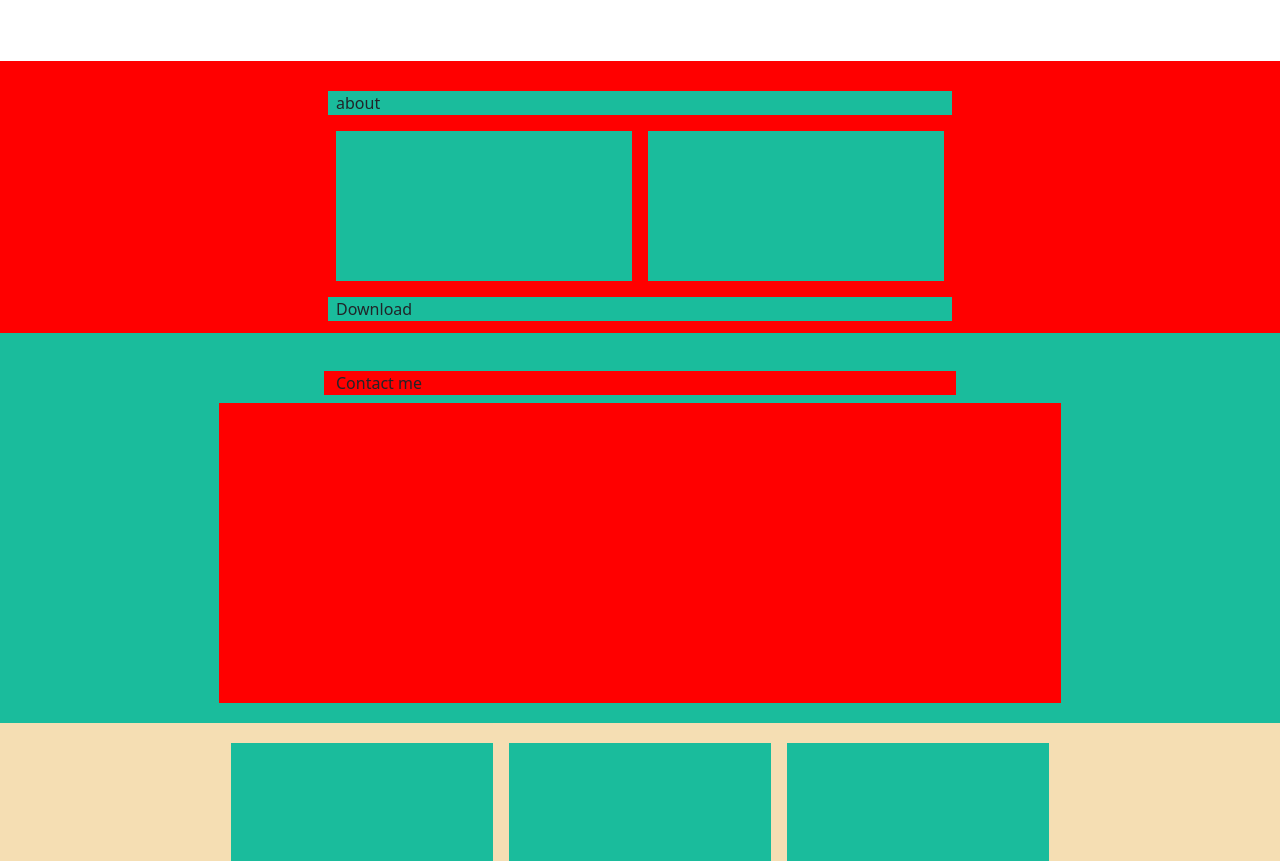
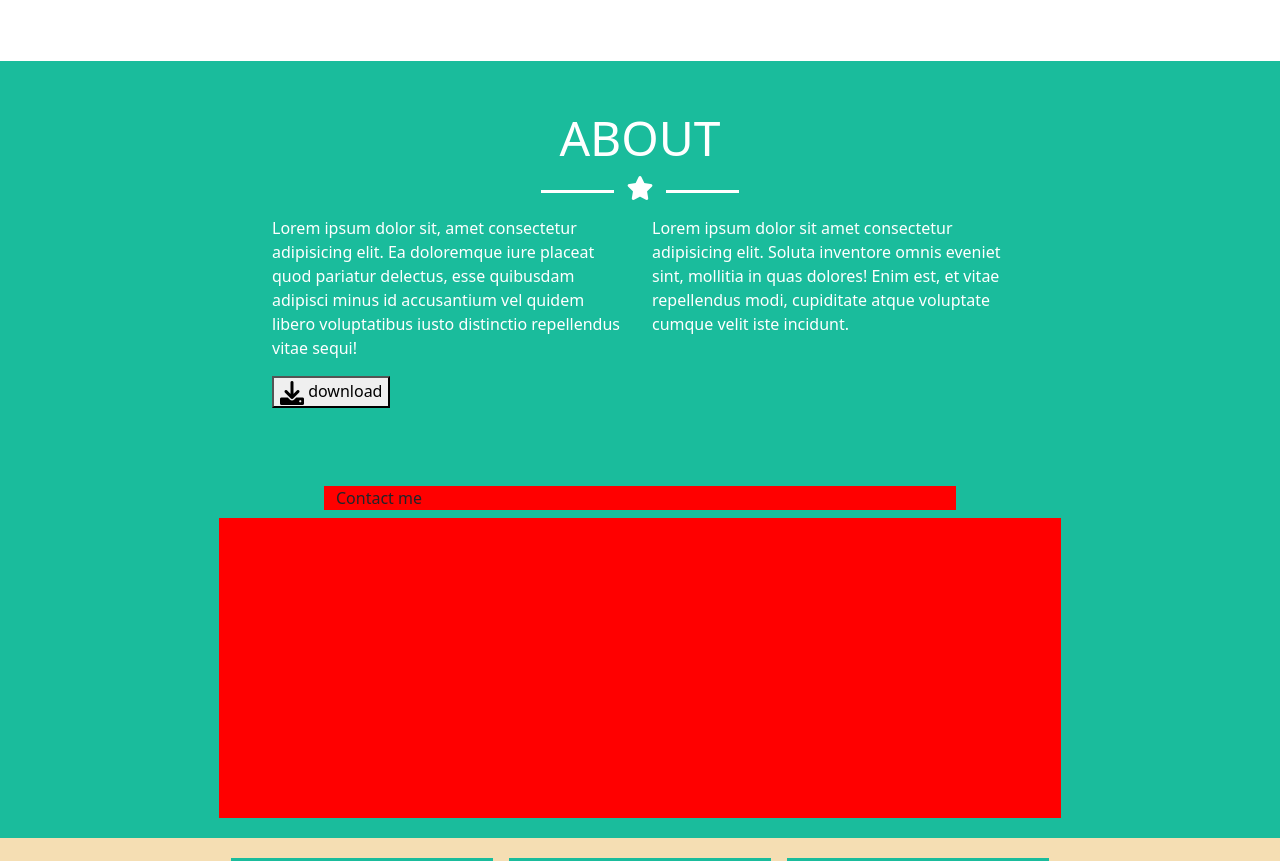
Before and after one commit to furvietto/html-css-bootstrap-freelancer, a plain HTML site: page index.html in a window 1280 px wide. Shown: the part 1188-2049 px from the top of the page. Drawn offline with nearby package versions, Linux system fonts and the light colour scheme.

Commit message:
un'altro

```diff
--- a/css/style.css
+++ b/css/style.css
@@ -50,7 +50,8 @@ header img {
     width:200px;
 }
 
-header .bar {
+header .bar,
+.about .bar {
     display: inline-block;
     content: "";
     height: 3px;
@@ -67,7 +68,8 @@ header .bar {
     }
 
 header i,
-.portfolio i {
+.portfolio i,
+.about i {
     font-size: 1.5em;
     vertical-align: middle;
 }
@@ -80,7 +82,8 @@ header i,
   /* position-relative */
 
   .prova:hover img {
-    background-color: rgba(26, 188, 156, 1);
+    opacity: 0.5;
+    background-color: seagreen;
   }
 
   .p-relative {
@@ -140,4 +143,12 @@ header i,
     header h1{
         font-size: 2em;
     }
+
+    nav {
+        position: fixed;
+        top: 0;
+        left: 0;
+        width: 100%;
+        z-index: 999;
+    }
   }
--- a/index.html
+++ b/index.html
@@ -75,12 +75,12 @@
                 </div>
 
                 <div class="prova col-12 col-md-6 col-lg-4 mb-3 p-relative ">
-                        <img src="img/cabin.png" alt="">
-                     <div class="play-button-img">
+                    <img src="img/cabin.png" alt="">
+                    <div class="play-button-img">
                         <i class="fas fa-plus"></i>
-                     </div>
+                    </div>
                 </div>
-                <div class="col-12 col-md-6 col-lg-4 mb-3">
+                <div class="col-12 col-md-6 col-lg-4 mb-3 ">
                     <img src="img/cake.png" alt="">
                 </div>
                 <div class="col-12 col-md-6 col-lg-4 mb-3">
@@ -98,25 +98,39 @@
             </div>
         </section>
 
+        <section class="about bc-color-green">
+            <div class="container pt-5 pb-5 bc-color-green">
+                <div class="row justify-content-center">
+                    <div class="col-8 ">
+                        <div class="row c-white">
+                            <div class="col-12 text-center ">
+                                <h2 class="font-s">
+                                    ABOUT
+                                </h2>
+                            </div>
+                            <div class="col-12 text-center mb-3">
+                                <span class="bar"></span>
+                                <i class="ms-2 me-2 fas fa-star"></i>
+                                <span class="bar"></span>
+                            </div>
 
-        <div class="row justify-content-center p-20 bc-color-red  p-top">
-            <div class="col-sm-10 col-md-8 col-lg-6 ">
-                <div class="row g-3 row-cols-sm-1 row-cols-md-2 row-cols-lg-2 justify-content-sm-center">
-                    <div class="col-sm-2 col-md-8 col-lg-12 bc-color-green">
-                        about
-                    </div>
-                    <div class="col">
-                        <div class="bc-color-green h-150 ">
+                            <div class="col-12 col-md-6 mb-3">
+                                Lorem ipsum dolor sit, amet consectetur adipisicing elit. Ea doloremque iure placeat quod pariatur delectus, esse quibusdam adipisci minus id accusantium vel quidem libero voluptatibus iusto distinctio repellendus vitae sequi!
+                            </div>
+                            <div class="col-12 col-md-6 mb-3">
+                                Lorem ipsum dolor sit amet consectetur adipisicing elit. Soluta inventore omnis eveniet sint, mollitia in quas dolores! Enim est, et vitae repellendus modi, cupiditate atque voluptate cumque velit iste incidunt.
+                            </div>
+                            <div class="col-12">
+                                <button>
+                                    <i class="fas fa-download"></i> download
+                                </button>
+                            </div>
                         </div>
                     </div>
-                    <div class="col">
-                        <div class="bc-color-green h-150 ">
-                        </div>
-                    </div>
-                    <div class="col-sm-2 col-md-8 col-lg-12 bc-color-green">Download</div>
                 </div>
             </div>
-        </div>
+        </section>
+
 
         <div class="row justify-content-center p-20 bc-color-green gy-2 p-top">
             <div class="col-sm-10 col-md-8 col-lg-6 bc-color-red">
```
